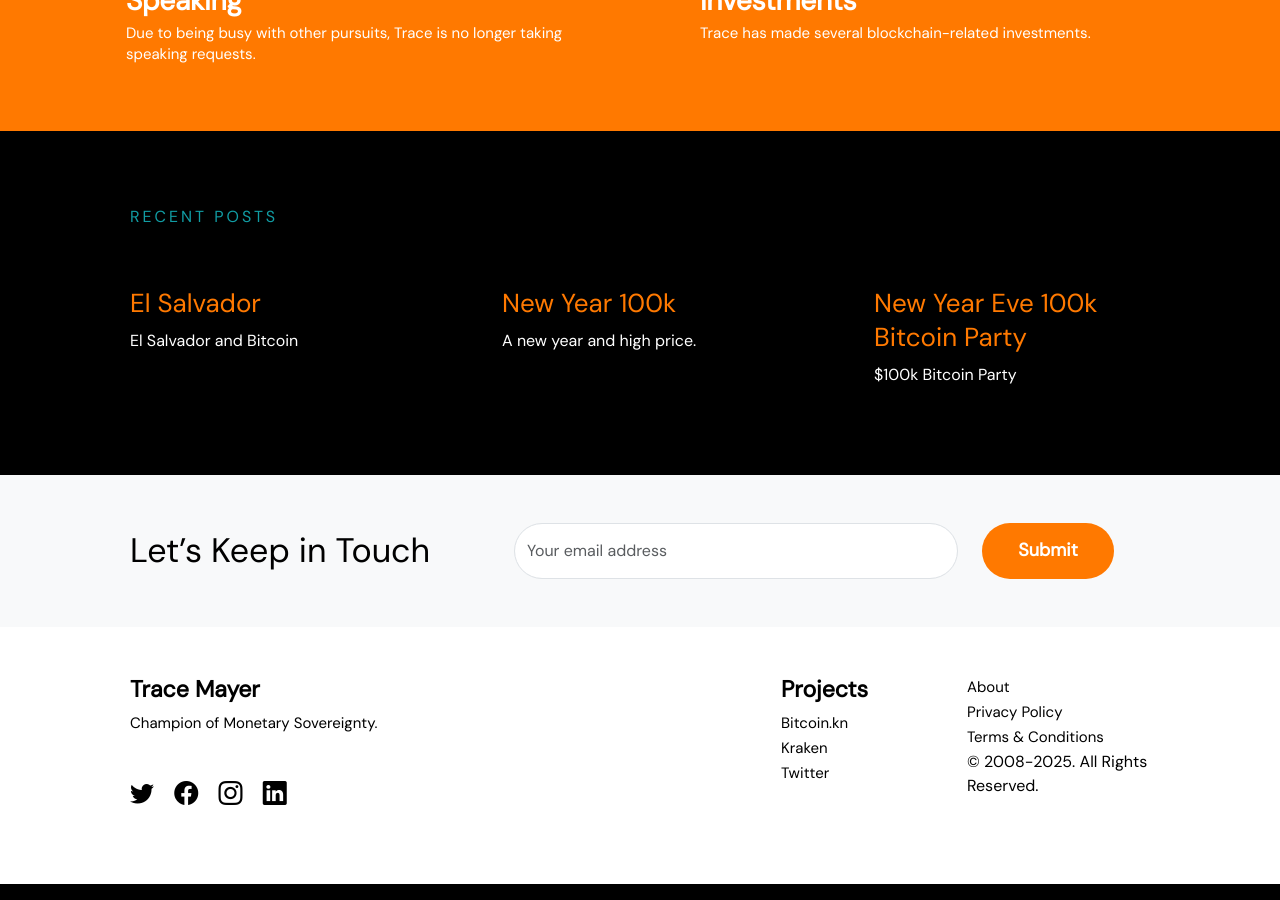
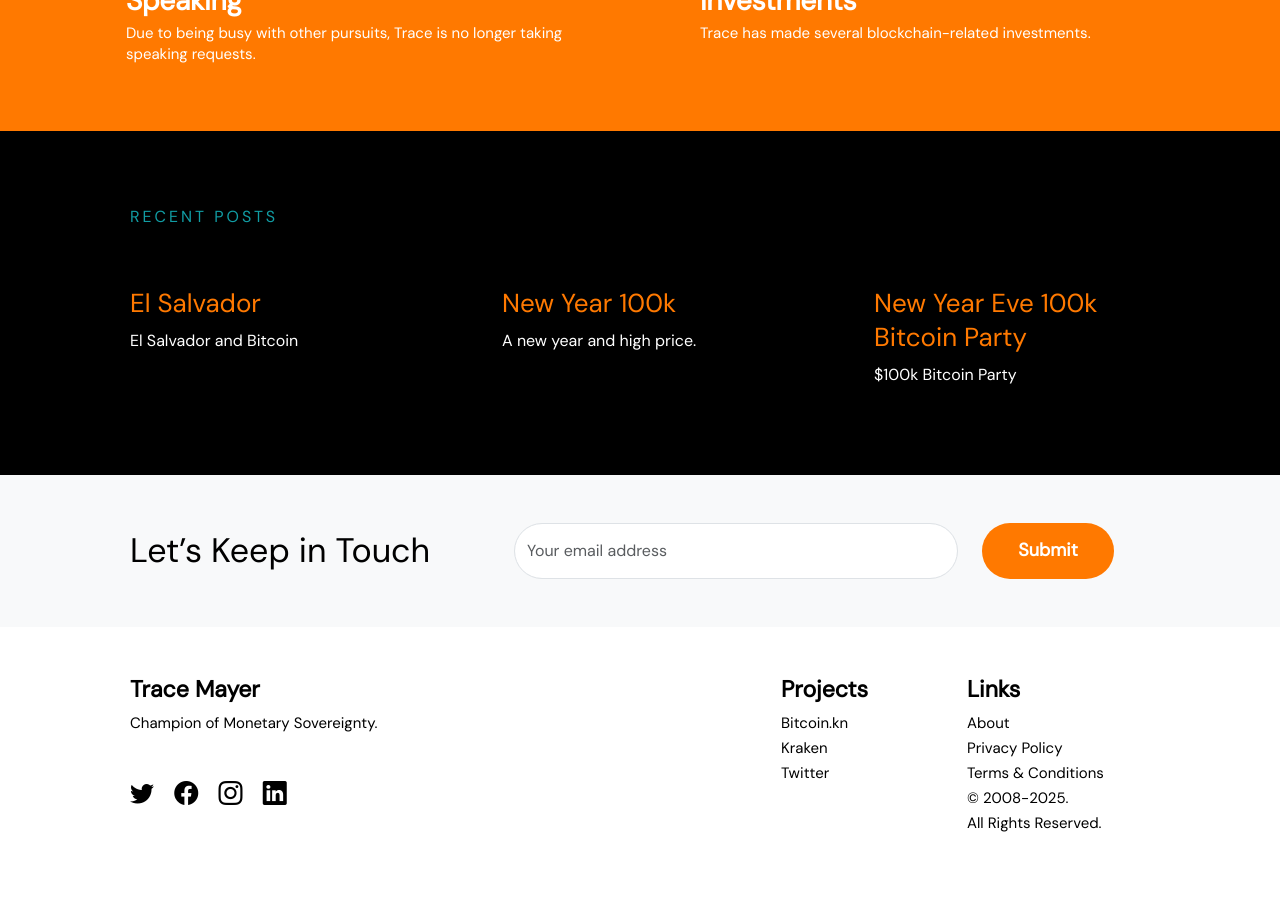
Before and after one commit to sunnankar/trace-mayer, a Jekyll site: the page built from index.markdown, in a window 1280 px wide and 900 px high, scrolled down 1473 px. Built offline with Jekyll 4.4.1, drawn with Linux system fonts in a browser that asks for light colours.

Commit message:
Footer Links

```diff
--- a/_includes/footer.html
+++ b/_includes/footer.html
@@ -56,11 +56,13 @@
 
       <!-- Links -->
       <div class="col-md-3 p-md-5">
+              <h5 class="footer-head">Links</h5>
         <ul class="list-unstyled">
           <li><a href="/story" class="text-black footer-li" style="text-decoration: none">About</a></li>
           <li><a href="/privacy" class="text-black footer-li" style="text-decoration: none">Privacy Policy</a></li>
           <li><a href="/terms" class="text-black footer-li" style="text-decoration: none">Terms & Conditions</a></li>
-          <li>© 2008-2025. All Rights Reserved.</li>
+          <li><a href="" class="text-black footer-li" style="text-decoration: none">© 2008-2025.</a></li>
+          <li><a href="" class="text-black footer-li" style="text-decoration: none">All Rights Reserved.</a></li>
         </ul>
       </div>
     </div>
```
